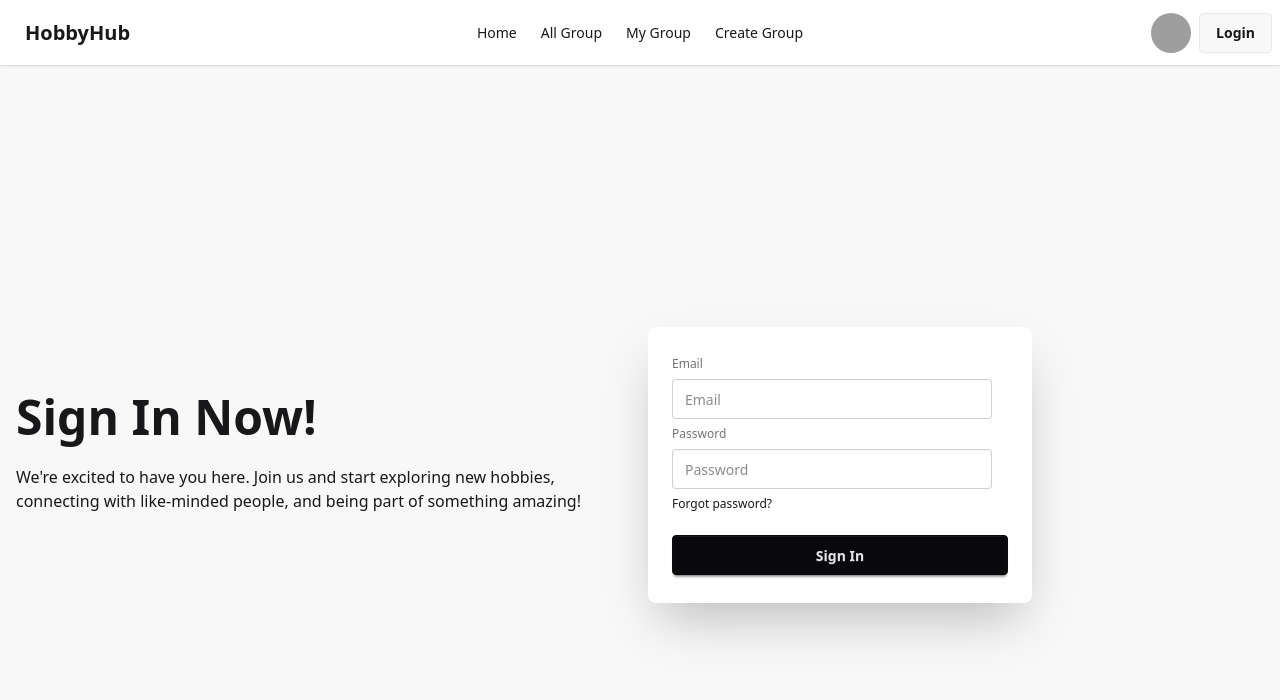
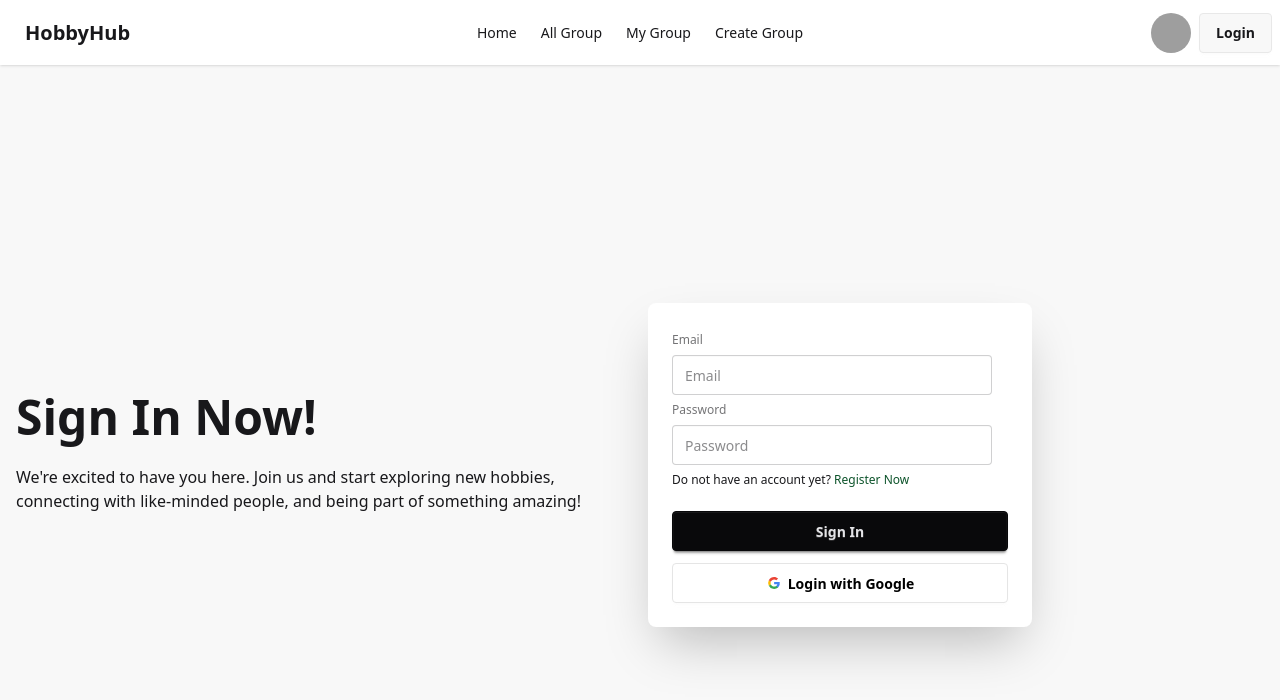
Before and after one commit to sowmitraguho/hobbyhub, a React (Vite) app: page /login in a window 1280 px wide. Shown: the top 700 px of the page. Built offline with nearby package versions, Linux system fonts and the light colour scheme; no server answers; grey boxes are pictures that could not be loaded.

Commit message:
google sign in done

```diff
--- a/src/Components/Firebase/AuthProvider.jsx
+++ b/src/Components/Firebase/AuthProvider.jsx
@@ -1,9 +1,11 @@
 import React, { useEffect, useState } from 'react';
 import { AuthContext } from './AuthContext';
-import { createUserWithEmailAndPassword, onAuthStateChanged, signInWithEmailAndPassword, signOut, updateProfile } from "firebase/auth";
+import { createUserWithEmailAndPassword, GoogleAuthProvider, onAuthStateChanged, signInWithEmailAndPassword, signInWithPopup, signOut, updateProfile } from "firebase/auth";
 import { auth } from '../../firebase.init';
 
 const AuthProvider = ({children}) => {
+
+    const provider = new GoogleAuthProvider();
 
     const [loggedInUser, setLoggedInUser] = useState(auth.currentUser);
 
@@ -13,6 +15,10 @@ const AuthProvider = ({children}) => {
 
     const signIn = (email, password) => {
         return signInWithEmailAndPassword(auth, email, password);
+    }
+
+    const googleSignIn = () => {
+        signInWithPopup(auth, provider);
     }
 
     const updateUser = (updatedUserData) => {
@@ -37,6 +43,7 @@ const AuthProvider = ({children}) => {
     const userInfo = {
         createUser,
         signIn,
+        googleSignIn,
         updateUser,
         logOut,
         setLoggedInUser,
--- a/src/Components/Login.jsx
+++ b/src/Components/Login.jsx
@@ -1,11 +1,22 @@
 import React, { use } from 'react';
 import { AuthContext } from './Firebase/AuthContext';
-import { useLocation, useNavigate } from 'react-router';
+import { Link, useLocation, useNavigate } from 'react-router';
 
 const Login = () => {
     const navigate = useNavigate();
     const location = useLocation();
-    const { signIn} = use(AuthContext);
+    const { googleSignIn, signIn } = use(AuthContext);
+
+    const handleGoogleSignIn = () => {
+        googleSignIn()
+            .then(result => {
+                console.log('after google login', result);
+                navigate(location?.state || '/');
+            })
+            .catch((error) => {
+                console.log(error.message);
+            });
+    }
 
     const handleSignIn = (e) => {
         e.preventDefault();
@@ -43,10 +54,16 @@ const Login = () => {
                                     <input type="email" name='email' className="input" placeholder="Email" />
                                     <label className="label">Password</label>
                                     <input type="password" name='password' className="input" placeholder="Password" />
-                                    <div><a className="link link-hover">Forgot password?</a></div>
+                                    <div>Do not have an account yet? <Link to='/signup' className="link link-hover text-green-900">Register Now</Link></div>
                                     <button type='submit' className="btn btn-neutral mt-4">Sign In</button>
+
                                 </fieldset>
                             </form>
+                            {/* Google */}
+                                    <button onClick={handleGoogleSignIn} className="btn bg-white text-black border-[#e5e5e5]">
+                                        <svg aria-label="Google logo" width="16" height="16" xmlns="http://www.w3.org/2000/svg" viewBox="0 0 512 512"><g><path d="m0 0H512V512H0" fill="#fff"></path><path fill="#34a853" d="M153 292c30 82 118 95 171 60h62v48A192 192 0 0190 341"></path><path fill="#4285f4" d="m386 400a140 175 0 0053-179H260v74h102q-7 37-38 57"></path><path fill="#fbbc02" d="m90 341a208 200 0 010-171l63 49q-12 37 0 73"></path><path fill="#ea4335" d="m153 219c22-69 116-109 179-50l55-54c-78-75-230-72-297 55"></path></g></svg>
+                                        Login with Google
+                                    </button>
                         </div>
                     </div>
                 </div>
--- a/src/Components/MyGroups.jsx
+++ b/src/Components/MyGroups.jsx
@@ -47,7 +47,7 @@ const MyGroups = () => {
                                         </td>
                                         <td>{group.date}</td>
                                         <th className='grid gap-1'>
-                                            <button onClick={() => navigate(`updategroup/${group._id}`)} className="btn btn-neutral btn-sm">Update</button>
+                                            <button onClick={() => navigate(`/updategroup/${group._id}`)} className="btn btn-neutral btn-sm">Update</button>
                                             <button className="btn btn-neutral btn-sm">Delete</button>
                                         </th>
                                     </tr>)
--- a/src/Components/SignUp.jsx
+++ b/src/Components/SignUp.jsx
@@ -1,6 +1,7 @@
 import React, { useContext } from 'react';
 import { AuthContext } from './Firebase/AuthContext';
 import Swal from 'sweetalert2';
+import { Link } from 'react-router';
 
 const SignUp = () => {
 
@@ -66,7 +67,7 @@ const SignUp = () => {
                                     <input type="email" name='email' className="input" placeholder="Email" />
                                     <label className="label">Password</label>
                                     <input type="password" name='password' className="input" placeholder="Password" />
-                                    <div><a className="link link-hover">Forgot password?</a></div>
+                                    <div><div>Already have an account? <Link to='/login' className="link link-hover text-green-900">Login Now</Link></div></div>
                                     <button type='submit' className="btn btn-neutral mt-4">Sign Up</button>
                                 </fieldset>
                             </form>
--- a/src/Components/UpdateGroup.jsx
+++ b/src/Components/UpdateGroup.jsx
@@ -16,7 +16,7 @@ const UpdateGroup = () => {
             const form = e.target;
             const formData = new FormData(form);
             const newGroupInfo = Object.fromEntries(formData.entries());
-            console.log(newGroupInfo);
+           //console.log(newGroupInfo);
             // data send to mongodb
             fetch(`http://localhost:3000/groups/${currentGroupData._id}`, {
                 method: 'PUT',
@@ -27,7 +27,7 @@ const UpdateGroup = () => {
             })
                 .then(res => res.json())
                 .then(data => {
-                    console.log(data);
+                    //console.log(data);
                     if (data.modifiedCount) {
                         Swal.fire({
                             title: "Group has been created SuccessFully!",
```
